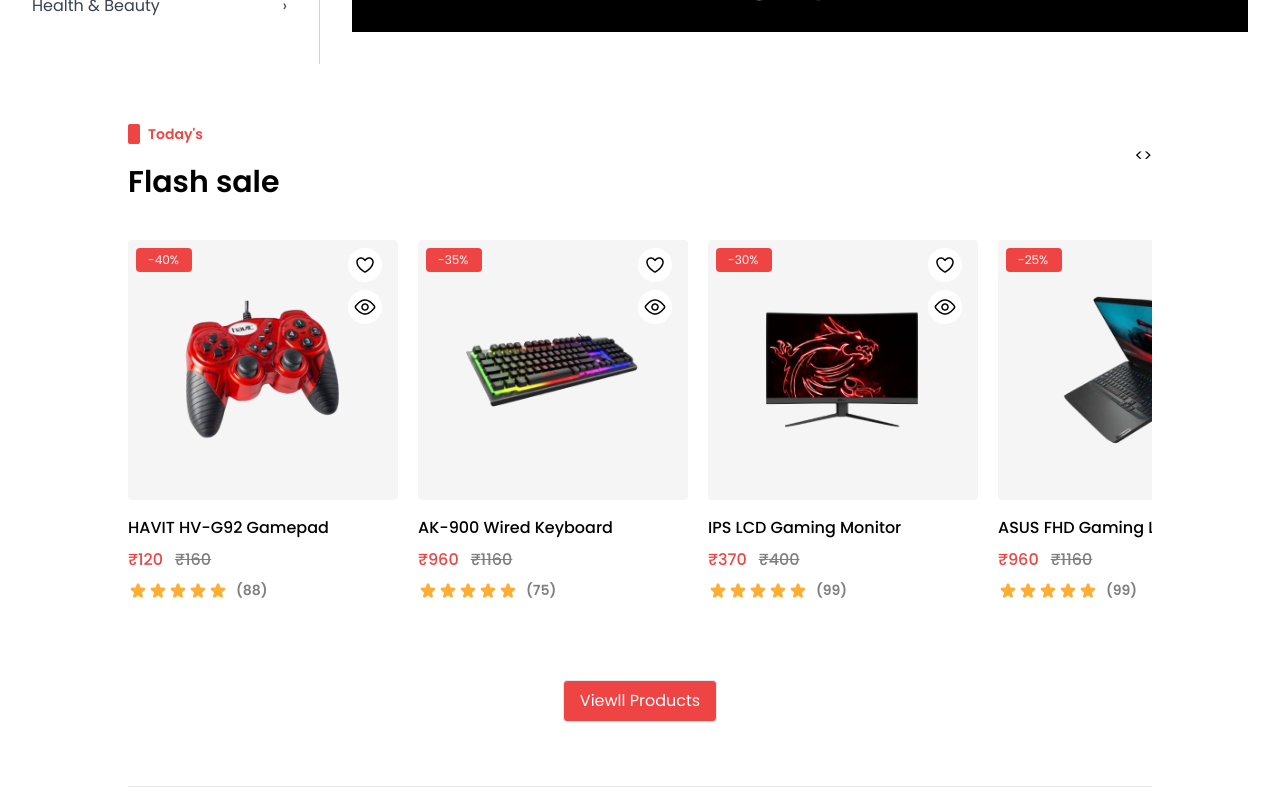
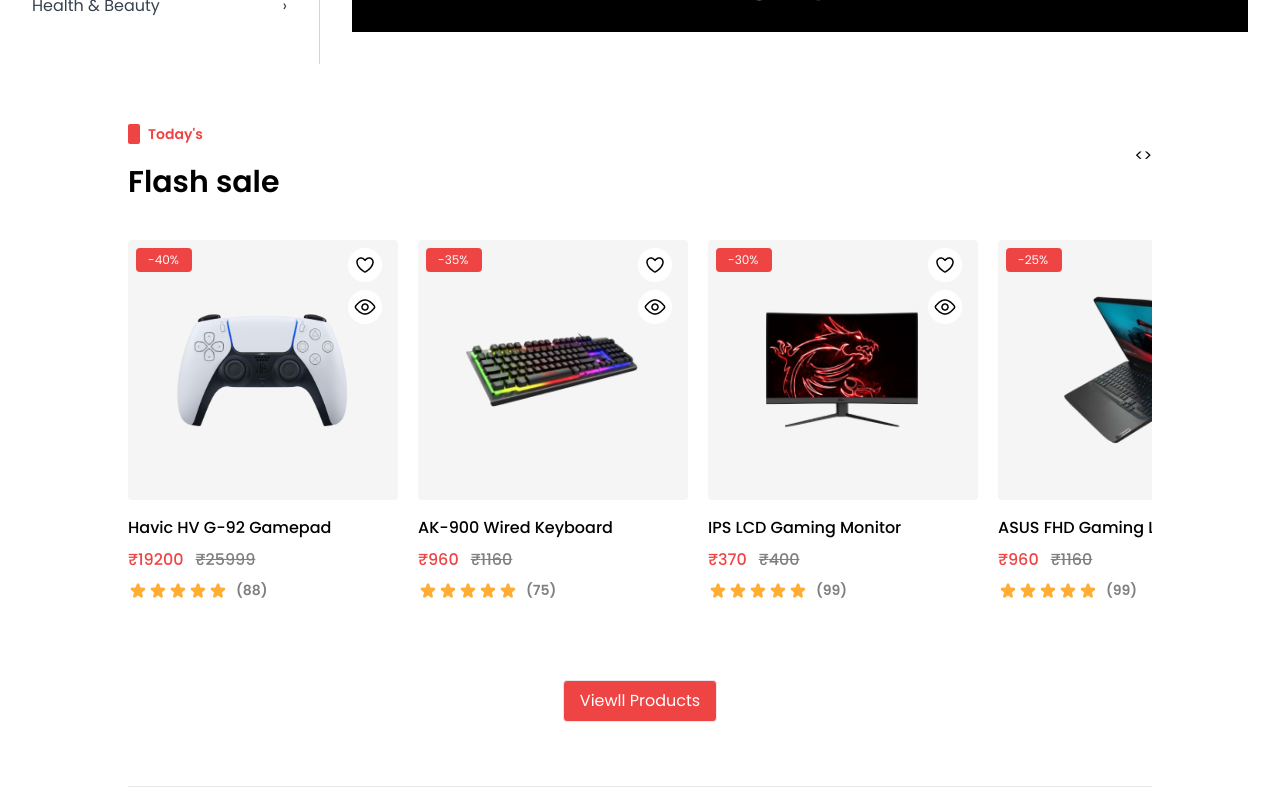
Before and after one commit to kshitiz79/Electromart, a React (Vite) app in the folder frontend/: page / in a window 1280 px wide. Shown: the part 490-1287 px from the top of the page. Built offline with nearby package versions, Linux system fonts and the light colour scheme.

Commit message:
Add functionality

```diff
--- a/frontend/src/data/product.js
+++ b/frontend/src/data/product.js
@@ -3,13 +3,14 @@
     {
       id: 1,
       discount: "40",
-      image: "/image/Havit.png",
-      name: "HAVIT HV-G92 Gamepad",
-      currentPrice: "120",
-      originalPrice: "160",
+      image: "/image/Havitfront.png",
+      name: "Havic HV G-92 Gamepad",
+      currentPrice: "19200",
+      originalPrice: "25999",
       rating: "5",
       reviews: "88"
     },
+
     {
       id: 2,
       discount: "35",
@@ -55,6 +56,16 @@
       category:"gaming"
     },
     {
+      id: 1,
+      discount: "40",
+      image: "/image/Havitfront.png",
+      name: "Havic HV G-92 Gamepad",
+      currentPrice: "19200",
+      originalPrice: "25999",
+      rating: "5",
+      reviews: "88"
+    },
+    {
       id: 6,
       discount: "35",
       image : "/image/keyboard.png",
@@ -91,6 +102,16 @@
       name: "HAVIT HV-G92 Gamepad",
       currentPrice: "120",
       originalPrice: "160",
+      rating: "5",
+      reviews: "88"
+    },
+    {
+      id: 1,
+      discount: "40",
+      image: "/image/Havitfront.png",
+      name: "Havic HV G-92 Gamepad",
+      currentPrice: "19200",
+      originalPrice: "25999",
       rating: "5",
       reviews: "88"
     },
@@ -135,6 +156,16 @@
       reviews: "88"
     },
     {
+      id: 1,
+      discount: "40",
+      image: "/image/Havitfront.png",
+      name: "Havic HV G-92 Gamepad",
+      currentPrice: "19200",
+      originalPrice: "25999",
+      rating: "5",
+      reviews: "88"
+    },
+    {
       id: 2,
       discount: "35",
       image : "/image/keyboard.png",
@@ -175,6 +206,17 @@
       reviews: "88"
     },
     {
+      id: 1,
+      discount: "40",
+      image: "/image/Havitfront.png",
+      name: "Havic HV G-92 Gamepad",
+      currentPrice: "19200",
+      originalPrice: "25999",
+      rating: "5",
+      reviews: "88"
+    },
+
+    {
       id: 2,
       discount: "35",
       image : "/image/keyboard.png",
```
Also changed, not shown: frontend/public/image/Havitfront.png (added).
